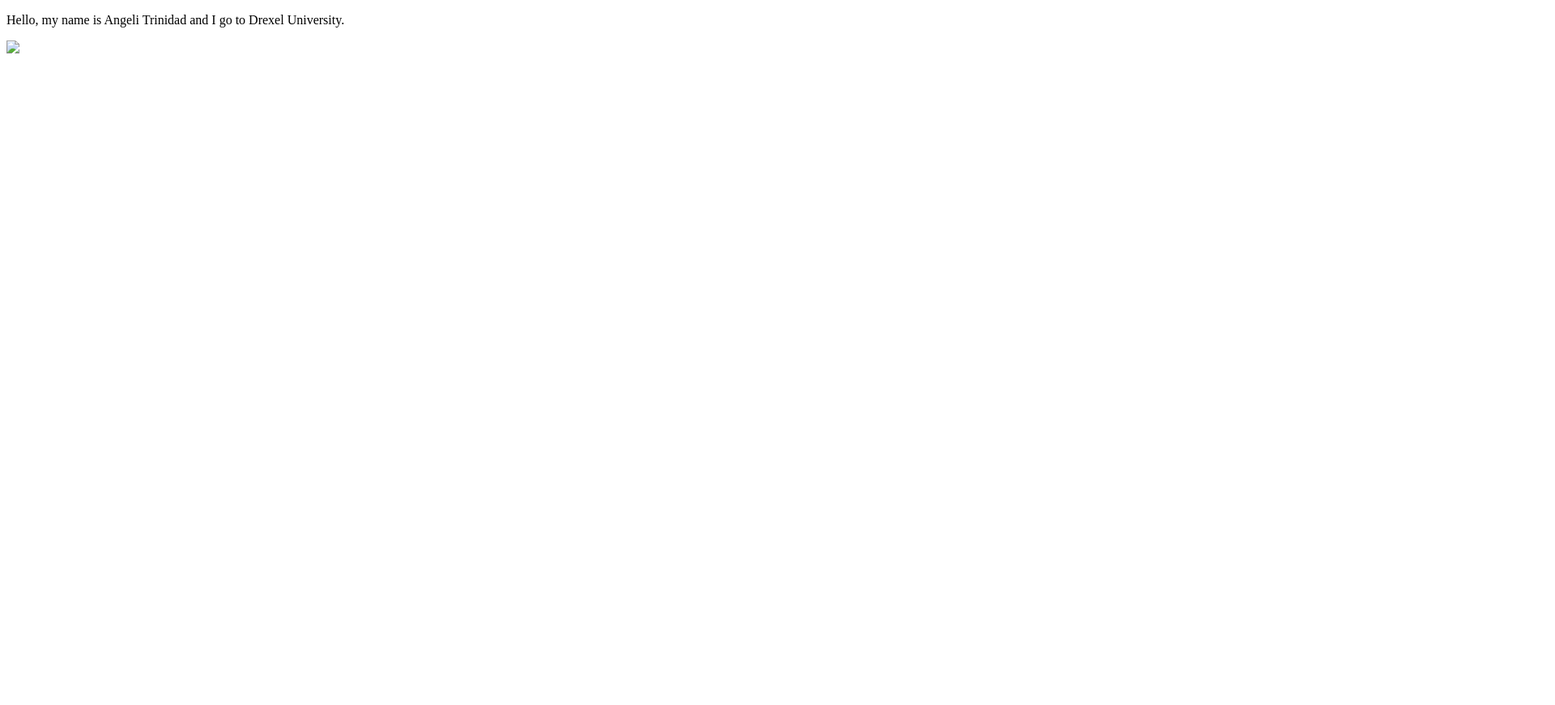
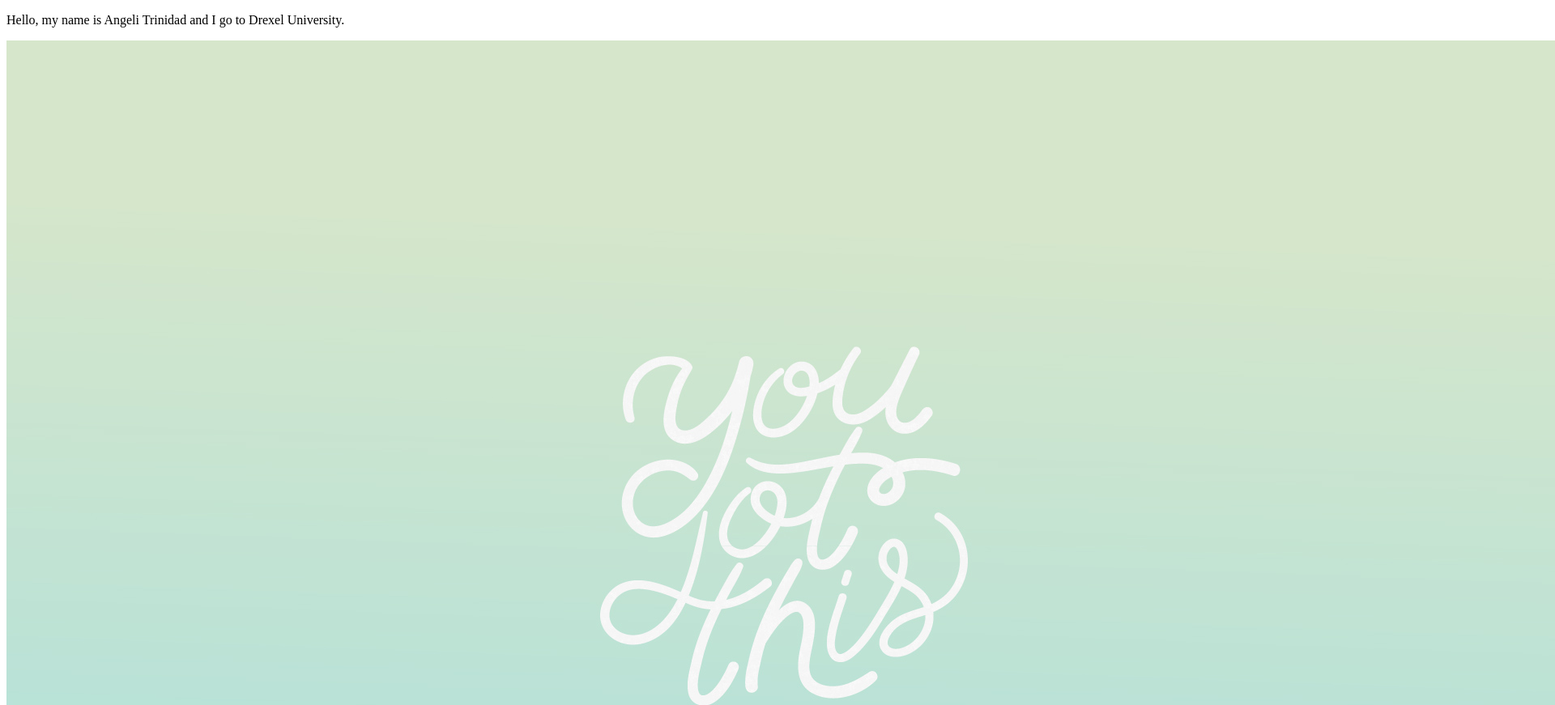
Before and after one commit to at3362/INFO600-mywebpage, a plain HTML site: page index.html in a window 1280 px wide. Shown: the top 871 px of the page at 81% size, 1920 px wide, since content can reach past the window. Before the commit the page ends 800 px from the top, so only its background shows below. Drawn offline with Linux system fonts and the light colour scheme.

Commit message:
Update index.html

```diff
--- a/index.html
+++ b/index.html
@@ -5,6 +5,6 @@
 </head>
 <body>
 <p>Hello, my name is Angeli Trinidad and I go to Drexel University.</p>
-<img src="Fuze_Branding_You_Got_This_Mint_Wallpaper.JPEG">
+<img src="Fuze_Branding_You_Got_This_Mint_Wallpaper.jpg">
 </body>
 </html>
```
